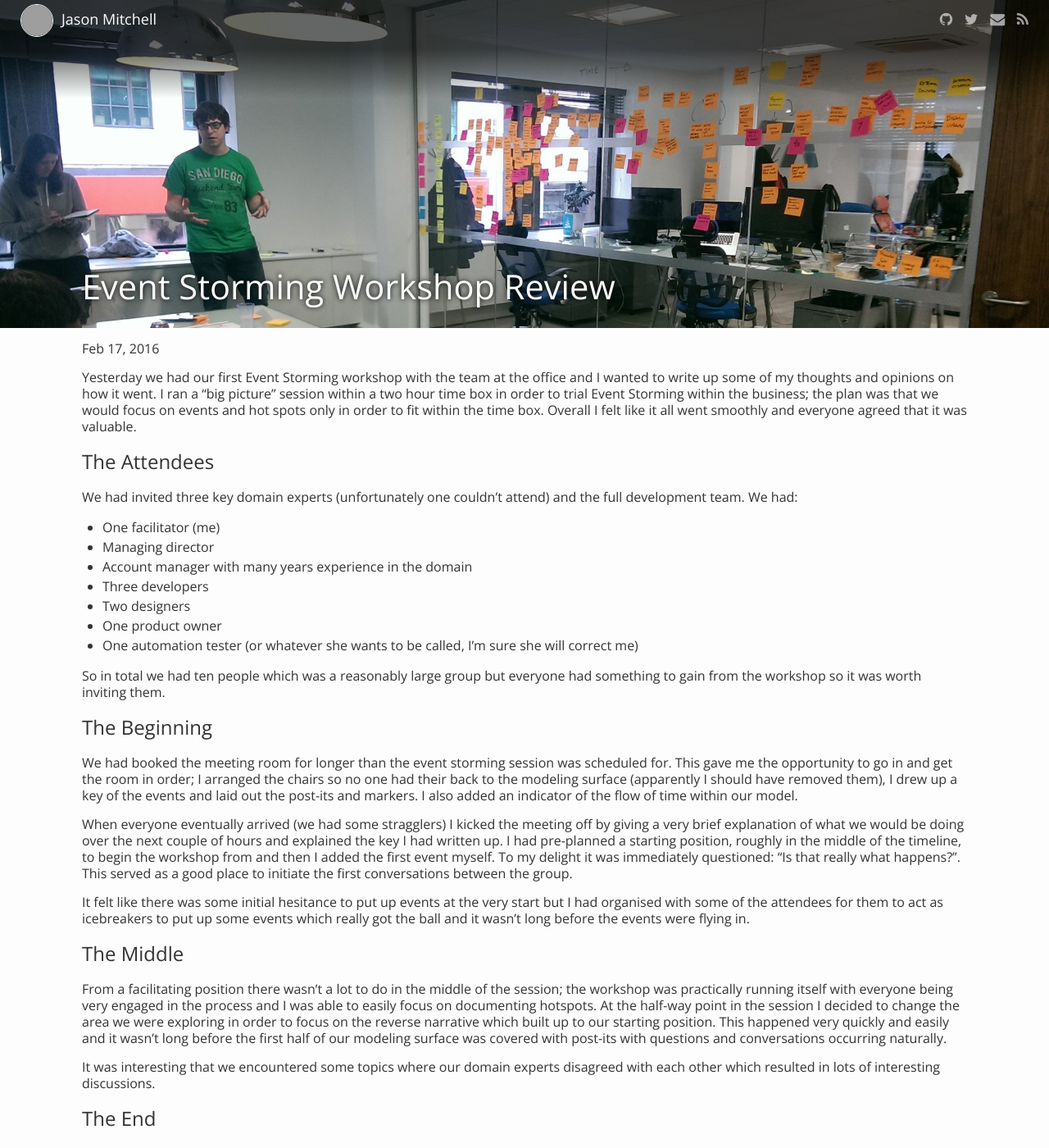
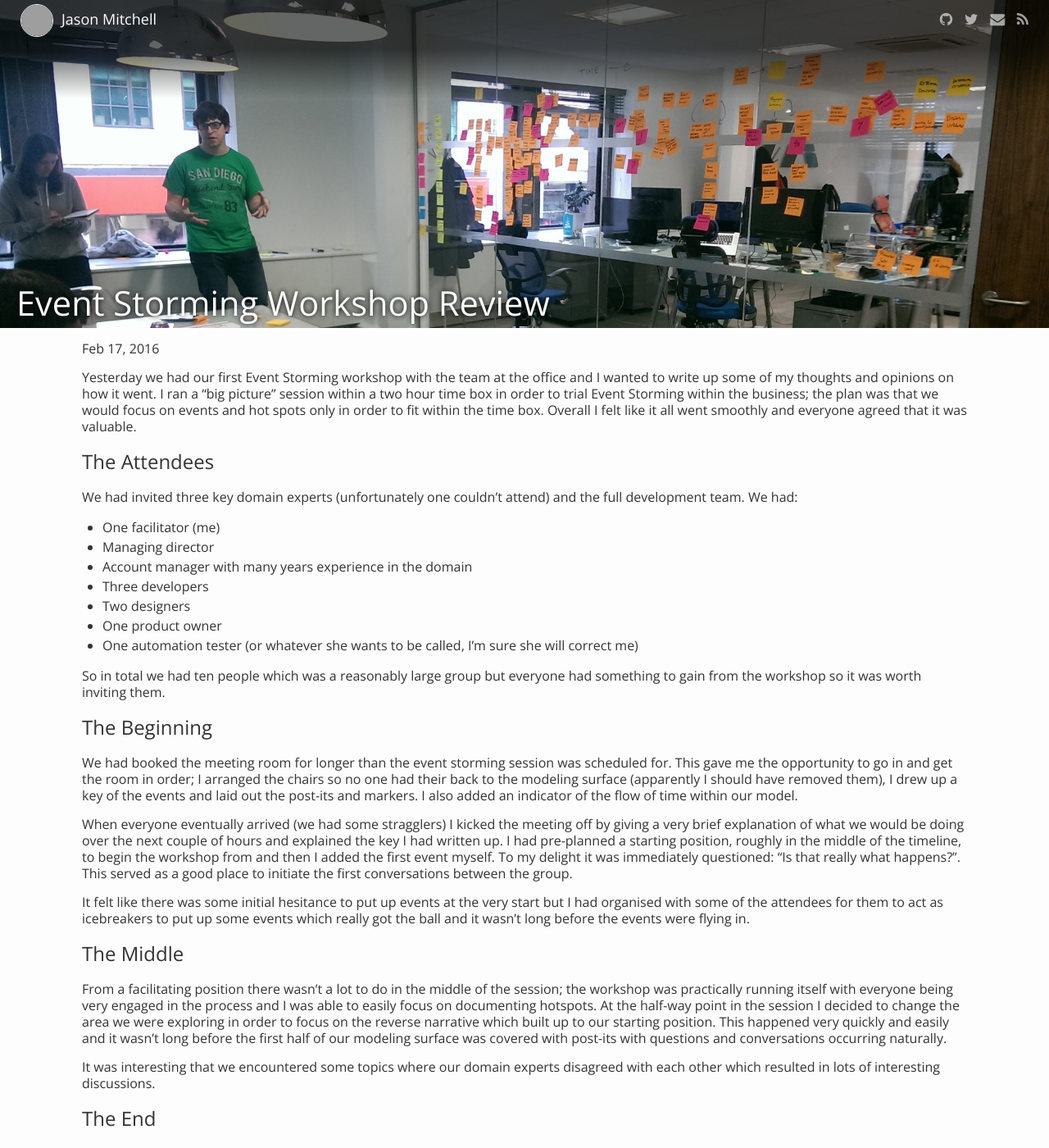
Before and after one commit to jsoncodes/jsoncodes.github.io, a Jekyll site: the page built from _posts/ddd/2016-02-16-event-storming-workshop-review.markdown, in a window 1280 px wide and 1400 px high. Shown: the whole window at 82% size. Built offline with Jekyll 4.4.1, drawn with Linux system fonts in a browser that asks for light colours; nearby versions of some CDN libraries; comment, search, counter and statistics services are not loaded; grey boxes are pictures that could not be loaded.

Commit message:
Fixing post cover layout issues

```diff
--- a/_layouts/post.html
+++ b/_layouts/post.html
@@ -5,7 +5,7 @@ layout: default
 {% if page.cover %}
   <header class="post-cover">
     <img src="{{page.cover}}" alt="{{page.cover-alt}}" />
-    <div class="post-cover-content">
+    <div class="post-cover-inner">
       <h1>{{ page.title }}</h1>
     </div>
   </header>
--- a/_sass/components/_post.scss
+++ b/_sass/components/_post.scss
@@ -1,6 +1,6 @@
 .post-cover {
   position: relative;
-  height: 400px;
+  max-height: 400px;
   overflow: hidden;
 
   &:after {
@@ -15,19 +15,23 @@
   }
 
   img {
+    display: block;
     width: 100%;
   }
 
-  .post-cover-content {
+  .post-cover-inner {
+    position: absolute;
+    top: 0;
+    left: 0;
+    width: 100%;
+    height: 100%;
     @extend %content;
-    height: 100%;
 
     h1 {
-      @include cover-text();
-      color: $text-color-light;
-      position: absolute;
-      bottom: 0px;
-      margin: $margin-large 0;
+       @include cover-text();
+       color: $text-color-light;
+       position: absolute;
+       bottom: 0;
     }
   }
 }
```
